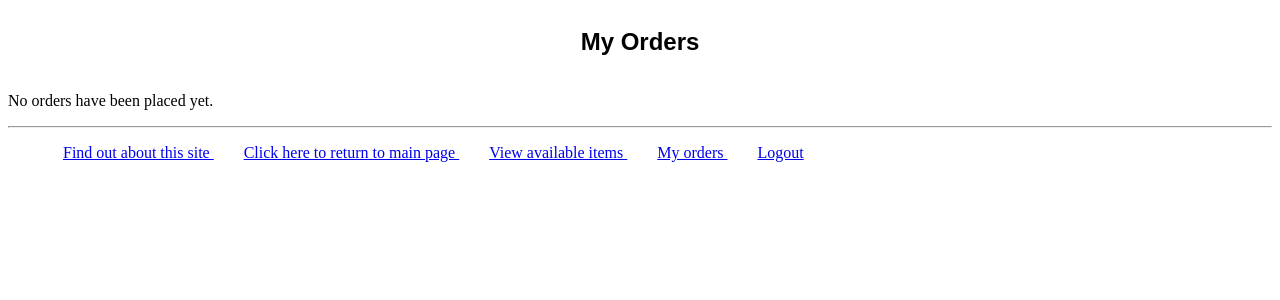
After one commit to Anureet19/grocsite, a Django app: page /myorders/ in a window 1280 px wide. The commit adds this page. Shown: the top 300 px of the page. Run offline with Django 4.2, Linux system fonts and the light colour scheme; a user stored in the database is signed in; data comes from the database, SQL or seed files in the repository; both versions use the stored data as it was after the commit.

Commit message:
Added login functionality

```diff
--- a/myapp1/urls.py
+++ b/myapp1/urls.py
@@ -3,13 +3,14 @@ from . import views
 
 app_name = 'myapp1'
 urlpatterns = [
- path('', views.index, name='index'),
+ path('home/', views.index, name='index'),
  path('about/', views.about, name='about'),
  path('about/<int:year>/<int:month>', views.about, name='about'),
  path('myapp/<int:type_no>', views.detail, name='myapp'),
  path('items/', views.items, name='items'),
  path('placeorder/', views.placeorder, name='placeorder'),
  path('items/<int:item_id>/', views.itemdetail, name='itemdetail'),
- path('login/', views.user_login, name='login'),
+ path('', views.user_login, name='login'),
  path('logout/', views.user_logout, name='logout'),
+ path('myorders/', views.myorders, name='myorders'),
 ]
--- a/myapp1/views.py
+++ b/myapp1/views.py
@@ -5,7 +5,7 @@ from django.shortcuts import render
 from django.http import HttpResponse, HttpResponseRedirect
 from django.urls import reverse
 
-from .models import Type, Item
+from .models import Type, Item, OrderItem
 from django.shortcuts import get_list_or_404
 from django.shortcuts import get_object_or_404
 import datetime
@@ -16,18 +16,19 @@ from django.contrib.auth import authenticate, login, logout
 from django.contrib.auth.decorators import login_required, user_passes_test
 
 # Create your views here.
-def index(request):
-    item_list = Item.objects.all().order_by('-price')
-    response = HttpResponse()
-    heading1 = '<p>' + 'Different Items: ' + '</p>'
-    heading2 = '<p>' + 'Item Name' + ': ' + 'Price' + '</p>'
-    response.write(heading1)
-    response.write(heading2)
-    for item in item_list[:10]:
-        para = '<p>' + str(item) + ': ' + str(item.price) + '</p>'
-        response.write(para)
-    return response
+# def index(request):
+#     item_list = Item.objects.all().order_by('-price')
+#     response = HttpResponse()
+#     heading1 = '<p>' + 'Different Items: ' + '</p>'
+#     heading2 = '<p>' + 'Item Name' + ': ' + 'Price' + '</p>'
+#     response.write(heading1)
+#     response.write(heading2)
+#     for item in item_list[:10]:
+#         para = '<p>' + str(item) + ': ' + str(item.price) + '</p>'
+#         response.write(para)
+#     return response
 
+@login_required()
 def about(request, year=None, month=None):
     heading1 = {'heading1':'This is an online grocery store'}
     if (year and month):
@@ -37,6 +38,7 @@ def about(request, year=None, month=None):
 # YES, passing extra context variable to the template
 # passing "heading1" as context to display main heading on the about page
 
+@login_required()
 def detail(request, type_no= None):
     if(type_no):
         item_type = str(Type.objects.get(id=type_no))
@@ -44,18 +46,22 @@ def detail(request, type_no= None):
     return render(request,"myapp1/detail0.html",{'item_list':item_list, 'type':item_type})
 # YES, we are passing an extra context variables to the template i.e a list of all the items to display on the page
 
+@login_required()
 def index(request):
     type_list = Type.objects.all().order_by('id')[:7]
     return render(request, 'myapp1/index0.html', {'type_list': type_list})
 # YES, we are passing an extra context variables to the template i.e a list of all the types
 
+@login_required()
 def items(request):
     itemlist = Item.objects.all().order_by('id')[:20]
     return render(request, 'myapp1/items.html', {'itemlist': itemlist})
 
-def placeorder(request):
-    return render(request, 'myapp1/placeorder.html')
+# @login_required()
+# def placeorder(request):
+#     return render(request, 'myapp1/placeorder.html')
 
+@login_required()
 def placeorder(request):
     msg = ''
     itemlist = Item.objects.all()
@@ -75,6 +81,7 @@ def placeorder(request):
         form = OrderItemForm()
     return render(request, 'myapp1/placeorder.html', {'form': form, 'msg': msg, 'itemlist': itemlist})
 
+@login_required()
 def itemdetail(request, item_id):
     item = get_object_or_404(Item, pk=item_id)
     if not item.available:
@@ -110,4 +117,14 @@ def user_login(request):
 @login_required
 def user_logout(request):
     logout(request)
-    return HttpResponseRedirect(reverse(('myapp1:index')))
+    return HttpResponseRedirect(reverse(('myapp1:login')))
+
+@login_required
+def myorders(request):
+    user = request.user
+    if user.is_staff:
+        orders = OrderItem.objects.filter(client=user)
+        return render(request, 'myapp1/myorders.html', {'orders': orders})
+    else:
+        message = 'You are not a registered client!'
+        return render(request, 'myapp1/myorders.html', {'message': message})
--- a/templates/myapp1/base.html
+++ b/templates/myapp1/base.html
@@ -14,7 +14,9 @@
  <ul>
      <li class="hbar1"><a href="http://127.0.0.1:8000/about/"> Find out about this site </a></li>
      <li class="hbar1"><a href = "{% url 'myapp1:index'%}"> Click here to return to main page </a></li>
-     <li class="hbar1"><a href= "{% url 'myapp1:items'%}"> View available items </a><br/></li>
+     <li class="hbar1"><a href= "{% url 'myapp1:items'%}"> View available items </a></li>
+     <li class="hbar1"><a href= "{% url 'myapp1:myorders'%}"> My orders </a></li>
+     <li class="hbar1"><a href= "{% url 'myapp1:logout'%}"> Logout </a><br/></li>
  </ul>
 </div>
 </body>
--- a/templates/myapp1/login.html
+++ b/templates/myapp1/login.html
@@ -1,8 +1,3 @@
-{% extends 'myapp1/base.html' %}
-
-{% block title %}
-    Login
-{% endblock %}
 
 {% block body_block %}
     <h2>Login</h2>
--- /dev/null
+++ b/templates/myapp1/myorders.html
@@ -0,0 +1,22 @@
+{% extends 'myapp1/base.html' %}
+
+{% block title %} My Orders {% endblock %}
+
+{% block myhdg %} My Orders {% endblock %}
+
+{% block body_block %}
+    {% if orders %}
+        <h2>Orders placed by {{ request.user.username }}:</h2>
+        <ul>
+            {% for order in orders %}
+                <li>{{ order.date }} - Total: {{ order.total }}</li>
+            {% endfor %}
+        </ul>
+    {% else %}
+        <p>No orders have been placed yet.</p>
+    {% endif %}
+
+    <form method="post">
+        {% csrf_token %}
+    </form>
+{% endblock %}
```
Also changed, not shown: db.sqlite3.
